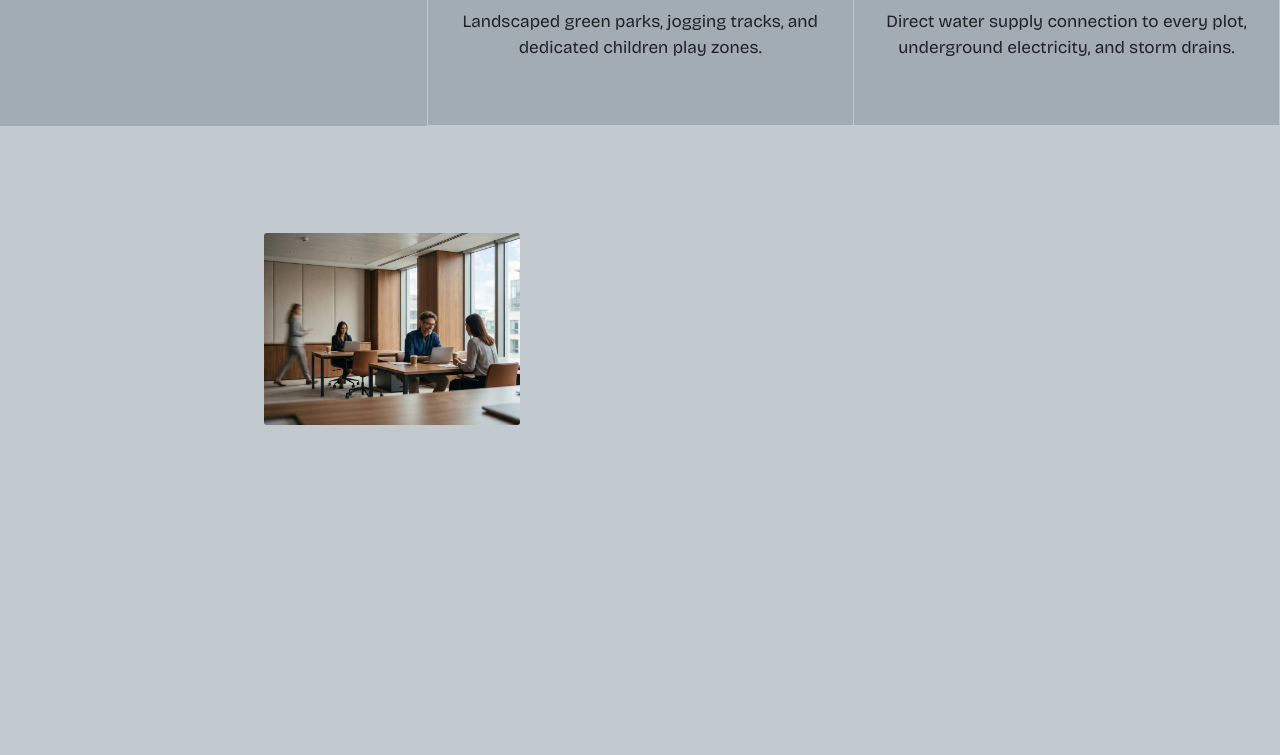
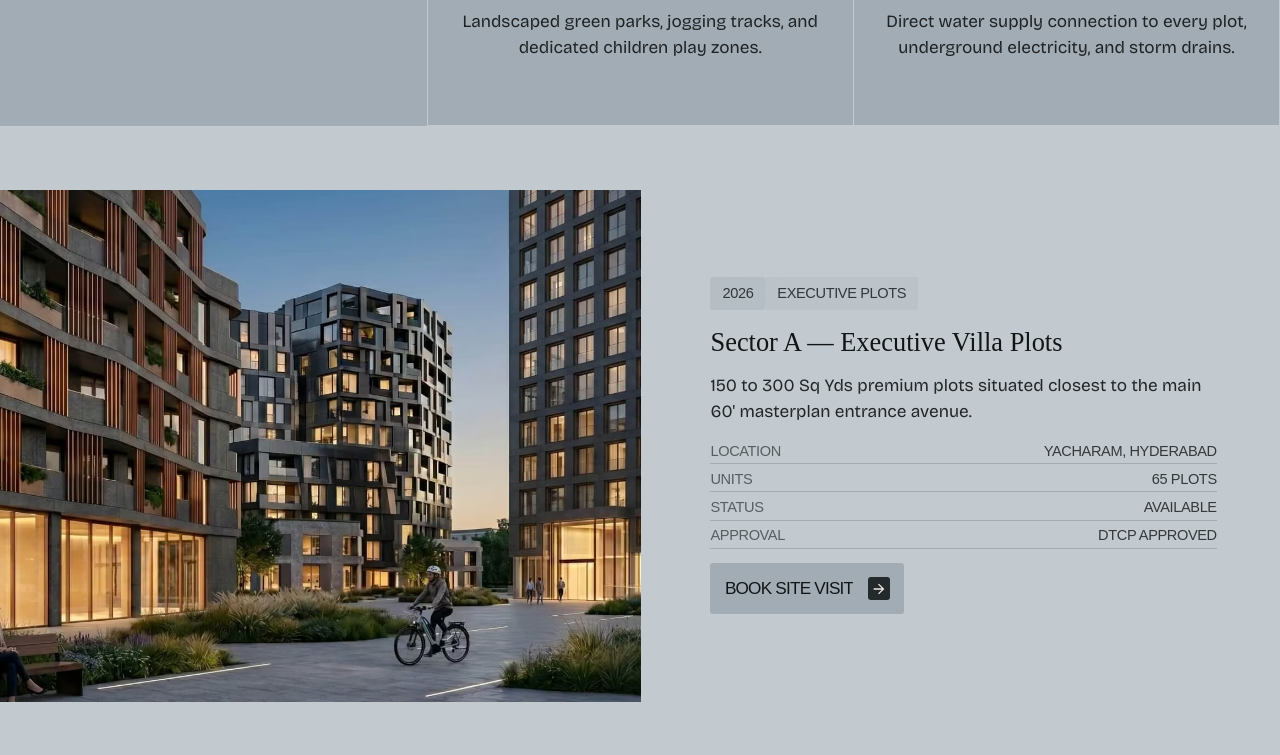
Before and after one commit to abhi963007/future-city, a React (Vite) app: page / in a window 1280 px wide. Shown: the part 7080-7835 px from the top of the page. Built offline with nearby package versions, Linux system fonts and the light colour scheme; a web font is replaced by a local one.

Commit message:
Remove redundant TeamStats section and duplicate TypoTitles section from Home page

```diff
--- a/src/pages/Home.tsx
+++ b/src/pages/Home.tsx
@@ -9,7 +9,6 @@ import StickyServices from '../components/StickyServices/StickyServices';
 import ProjectListing from '../components/Projects/ProjectListing';
 import ImageSplit from '../components/ImageSplit/ImageSplit';
 import ConsultationSection from '../components/Consultation/ConsultationSection';
-import TeamStats from '../components/Team/TeamStats';
 import { SITE_META } from '../utils/constants';
 
 const Home: React.FC = () => {
@@ -40,20 +39,9 @@ const Home: React.FC = () => {
       <SolutionsShowcase />
       <StatementReveal />
       <StickyServices />
-      <TypoTitles
-        variant="base"
-        title1="Strategic"
-        title2="Location"
-        title3="Connectivity"
-        subtitle="Connected directly to Rajiv Gandhi International Airport, ORR, and the Regional Ring Road"
-        imageSrc="/images/69f1e37cb735948465f81b86_vert-5.avif"
-        imageAlt="Future City Regional Connectivity Corridor"
-        bgColorClass="is-light-strong"
-      />
       <ProjectListing />
       <ImageSplit />
       <ConsultationSection />
-      <TeamStats />
     </>
   );
 };
```
